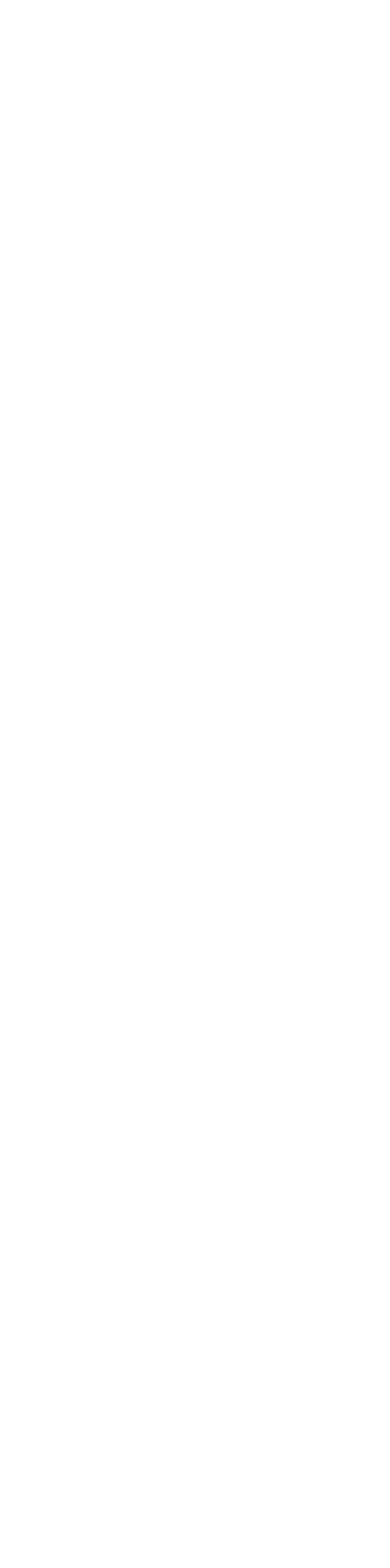
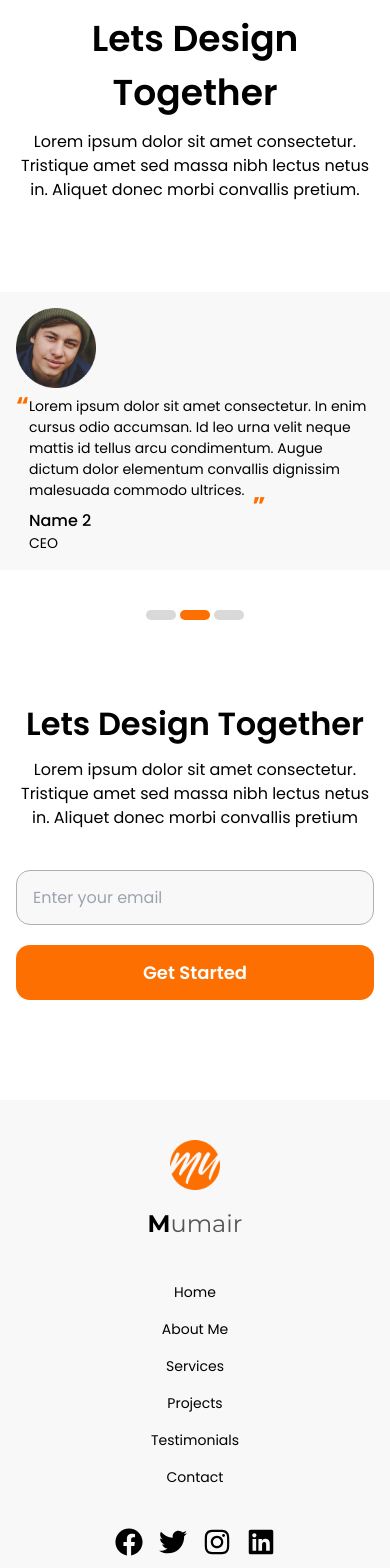
Before and after one commit to naimurk/potential-job-task, a Next.js app: page / in a window 390 px wide. Shown: the part 6080-7648 px from the top of the page. Before the commit the page ends 5992 px from the top, so only its background shows below. Built offline with nearby package versions, Linux system fonts and the light colour scheme.

Commit message:
responsive done

```diff
--- a/src/app/page.tsx
+++ b/src/app/page.tsx
@@ -16,9 +16,9 @@ const Home = () => {
        <AboutMe></AboutMe>
       <Service></Service>
       <Projects></Projects>
-      {/*<Testimonials></Testimonials>
+      <Testimonials></Testimonials>
       <Contact></Contact>
-      <Footer></Footer> */}
+      <Footer></Footer>
     </div>
   );
 };
--- a/src/components/Contact/Contact.tsx
+++ b/src/components/Contact/Contact.tsx
@@ -1,22 +1,24 @@
 const Contact = () => {
   return (
     <div className="bg-white">
-      <div className="max-w-[1420px] mx-auto  min-w-[320px] xl:px-[50px] px-4 items-center pt-[100px] poppins">
+      <div className="max-w-[1420px] mx-auto min-w-[320px] xl:px-[50px] px-4 items-center pt-[80px] md:pt-[100px] poppins">
         {/* text */}
-        <div className="text-center text-black ">
-          <h1 className="text-[65px] font-semibold">Lets Design Together</h1>
-          <p className="xl:w-[932px] mx-auto font-normal text-[21px] mt-[15px] ">
+        <div className="text-center text-black">
+          <h1 className="text-[32px] md:text-[45px] lg:text-[55px] xl:text-[65px] font-semibold">
+            Lets Design Together
+          </h1>
+          <p className="w-full md:w-[85%] lg:w-[932px] mx-auto font-normal text-[16px] md:text-[18px] lg:text-[21px] mt-[10px] md:mt-[15px]">
             Lorem ipsum dolor sit amet consectetur. Tristique amet sed massa
             nibh lectus netus in. Aliquet donec morbi convallis pretium
           </p>
           {/* input field and button */}
-          <div className="w-[932px] mx-auto flex justify-center items-center  gap-[25px] mt-[80px]">
+          <div className="w-full md:w-[85%] lg:w-[932px] mx-auto flex flex-col md:flex-row justify-center items-center gap-[20px] md:gap-[25px] mt-[40px] md:mt-[60px] lg:mt-[80px]">
             <input
               type="text"
-              className="w-[627px] h-[75px] bg-[#F8F8F8] rounded-[14px] border border-[#AFAFAF] px-4 text-[18px] outline-none"
+              className="w-full md:w-[60%] lg:w-[627px] h-[55px] md:h-[65px] lg:h-[75px] bg-[#F8F8F8] rounded-[14px] border border-[#AFAFAF] px-4 text-[16px] md:text-[18px] outline-none"
               placeholder="Enter your email"
             />
-            <button className="w-[222px] h-[75px] bg-[#FD6F00] rounded-[14px] text-white text-[21px] font-semibold flex justify-center items-center">
+            <button className="w-full md:w-[40%] lg:w-[222px] h-[55px] md:h-[65px] lg:h-[75px] bg-[#FD6F00] rounded-[14px] text-white text-[18px] md:text-[20px] lg:text-[21px] font-semibold flex justify-center items-center">
               Get Started
             </button>
           </div>
--- a/src/components/Footer/Footer.tsx
+++ b/src/components/Footer/Footer.tsx
@@ -1,16 +1,14 @@
 import Image from "next/image";
 import React from "react";
 import logo from "@/assests/Subtract.png";
-import { FaFacebook } from "react-icons/fa6";
-import { FaTwitter } from "react-icons/fa";
-import { FaInstagram } from "react-icons/fa";
-import { FaLinkedin } from "react-icons/fa";
+import { FaFacebook, FaTwitter, FaInstagram, FaLinkedin } from "react-icons/fa";
+
 const Footer = () => {
   return (
-    <div className="bg-[#F8F8F8] mt-[100px] ">
-      <div className="max-w-[1420px] mx-auto min-w-[320px] xl:px-[50px] px-4 flex flex-col justify-center items-center gap-y-[80px] h-[468px] ">
+    <div className="bg-[#F8F8F8] mt-[100px]">
+      <div className="max-w-[1420px] mx-auto min-w-[320px] xl:px-[50px] px-4 flex flex-col justify-center items-center gap-y-[40px] md:gap-y-[60px] lg:gap-y-[80px] h-auto py-10 md:py-[100px]">
         {/* First div - Logo and Heading */}
-        <div className="flex justify-center items-center gap-x-4 md:gap-x-6 ">
+        <div className="flex flex-col md:flex-row justify-center items-center gap-y-4 gap-x-4 md:gap-x-6">
           <Image
             src={logo}
             alt="logo"
@@ -18,14 +16,14 @@ const Footer = () => {
             height={50}
             className="w-[50px] h-[50px] md:w-[70px] md:h-[66px]"
           />
-          <h1 className="text-[24px]  md:text-[36px] lg:text-[48px] font-normal montserrat text-[#545454]">
+          <h1 className="text-[24px] md:text-[36px] lg:text-[48px] font-normal montserrat text-[#545454]">
             <span className="font-bold text-black">M</span>umair
           </h1>
         </div>
 
-        {/* Second div - Menu and Button (Desktop) */}
-        <div className="hidden xl:flex justify-center items-center space-x-4 md:space-x-6 lg:space-x-8 poppins text-[14px] md:text-[18px] lg:text-[21px] ">
-          <ul className="flex items-center gap-x-4 md:gap-x-6 lg:gap-x-[40px]">
+        {/* Second div - Menu and Button (Responsive) */}
+        <div className="flex flex-col lg:flex-row justify-center items-center space-y-4 lg:space-y-0 space-x-4 md:space-x-6 lg:space-x-8 poppins text-[14px] md:text-[16px] lg:text-[21px]">
+          <ul className="flex flex-col md:flex-row items-center gap-y-4 md:gap-x-6 lg:gap-x-[40px]">
             <li className="cursor-pointer hover:text-gray-500">Home</li>
             <li className="cursor-pointer hover:text-gray-500">About Me</li>
             <li className="cursor-pointer hover:text-gray-500">Services</li>
@@ -35,15 +33,21 @@ const Footer = () => {
           </ul>
         </div>
 
-        <div className="   flex justify-center items-center gap-x-[25px]   ">
-          <FaFacebook size={32.48}></FaFacebook>
-          <FaTwitter size={32.48}></FaTwitter>
-          <FaInstagram size={32.48}></FaInstagram>
-          <FaLinkedin size={32.48}></FaLinkedin>
+        {/* Social Media Icons */}
+        <div className="flex justify-center items-center gap-x-4 md:gap-x-[25px]">
+          <FaFacebook size={28} />
+          <FaTwitter size={28} />
+          <FaInstagram size={28} />
+          <FaLinkedin size={28} />
         </div>
       </div>
-      <div className="w-full flex justify-center bg-[#545454] h-[84px] items-center mt-[62px] poppins text-[21px] font-bold text-white ">
-        <p>© 2023 <span className="text-[#FD6F00]">Mumair</span> All Rights Reserved , Inc.</p>
+
+      {/* Footer Bottom Bar */}
+      <div className="w-full flex justify-center bg-[#545454] h-auto py-4 md:py-[20px] items-center mt-[40px] md:mt-[62px] poppins text-[16px] md:text-[18px] lg:text-[21px] font-bold text-white text-center">
+        <p>
+          © 2023 <span className="text-[#FD6F00]">Mumair</span> All Rights
+          Reserved, Inc.
+        </p>
       </div>
     </div>
   );
--- a/src/components/Testimonials/Testimonials.tsx
+++ b/src/components/Testimonials/Testimonials.tsx
@@ -51,11 +51,13 @@ const Testimonials = () => {
 
   return (
     <div className="w-full flex flex-col relative items-center pt-[100px] poppins">
-      <div className="w-full text-center">
-        <h1 className="text-[65px] font-semibold">Lets Design Together</h1>
-        <p className="xl:w-[932px] mx-auto font-normal text-[21px] mt-[15px] ">
+      <div className="w-full text-center px-4">
+        <h1 className="text-[36px] md:text-[50px] lg:text-[65px] font-semibold">
+          Lets Design Together
+        </h1>
+        <p className="w-full lg:w-[932px] mx-auto font-normal text-[16px] md:text-[18px] lg:text-[21px] mt-[10px] lg:mt-[15px]">
           Lorem ipsum dolor sit amet consectetur. Tristique amet sed massa nibh
-          lectus netus in. Aliquet donec morbi convallis pretium
+          lectus netus in. Aliquet donec morbi convallis pretium.
         </p>
       </div>
 
@@ -63,7 +65,7 @@ const Testimonials = () => {
       <div className="w-full mt-[90px] overflow-hidden flex justify-center items-center relative max-w-[1520px] mx-auto">
         {/* Previous image */}
         <div
-          className="absolute left-0 flex items-center opacity-20 transition-opacity duration-500"
+          className="absolute left-0 hidden xl:flex items-center opacity-20 transition-opacity duration-500"
           style={{ transform: "translateX(-80%)", width: "calc(50% - 40px)" }}
         >
           <Image
@@ -95,27 +97,30 @@ const Testimonials = () => {
         </div>
 
         {/* Current image */}
-        <div className="bg-[#F8F8F8] w-[1087px] pl-[48px] pr-[77px] py-[55px] flex items-center gap-x-[29px]  transition-all duration-500">
+        <div className="bg-[#F8F8F8] w-full md:w-[80%] lg:w-[90%] xl:w-[1087px] pl-4 pr-4 py-4 md:pl-[30px] md:pr-[40px] md:py-[35px] lg:pl-[48px] lg:pr-[77px] lg:py-[55px] flex flex-col lg:flex-row lg:items-center gap-x-4 md:gap-x-6 lg:gap-x-[29px] transition-all duration-500">
           <Image
             src={testimonialsContent[activeIndex].img}
             alt="current testimonial"
-            width={235}
-            height={235}
+            width={100}
+            height={100}
+            className="w-[80px] h-[80px] md:w-[150px] md:h-[150px] lg:w-[235px] lg:h-[235px]"
           />
           <div>
             {/* Quote Styling */}
             <div className="flex items-start">
-              <span className="font-bold text-[32px] text-[#FD6F00] ">“</span>
-              <div className="mt-[25px] text-[21px]">
+              <span className="font-bold text-[24px] md:text-[28px] lg:text-[32px] text-[#FD6F00] ">
+                “
+              </span>
+              <div className="mt-2 md:mt-[15px] text-[14px] md:text-[18px] lg:text-[21px]">
                 {testimonialsContent[activeIndex].describe}
-                <span className="mt-[9px] ml-[9px] absolute font-bold text-[32px] text-[#FD6F00]">
+                <span className="mt-2 md:mt-[9px] ml-2 md:ml-[9px] absolute font-bold text-[24px] md:text-[28px] lg:text-[32px] text-[#FD6F00]">
                   ”
                 </span>
-                <div className="mt-[15px]">
-                  <p className="text-[24px] font-medium">
+                <div className="mt-2 md:mt-[15px]">
+                  <p className="text-[16px] md:text-[20px] lg:text-[24px] font-medium">
                     {testimonialsContent[activeIndex].name}
                   </p>
-                  <p className="text-[19px] font-normal">
+                  <p className="text-[14px] md:text-[16px] lg:text-[19px] font-normal">
                     {testimonialsContent[activeIndex].position}
                   </p>
                 </div>
@@ -126,7 +131,7 @@ const Testimonials = () => {
 
         {/* Next image */}
         <div
-          className="absolute right-0 flex items-center opacity-20 transition-opacity duration-500"
+          className="absolute right-0 hidden xl:flex  items-center opacity-20 transition-opacity duration-500"
           style={{ transform: "translateX(80%)", width: "calc(50% - 40px)" }}
         >
           <Image
@@ -159,11 +164,11 @@ const Testimonials = () => {
       </div>
 
       {/* Pagination */}
-      <div className="flex justify-center mt-[85px] gap-2">
+      <div className="flex justify-center mt-[40px] md:mt-[60px] lg:mt-[85px] gap-1 md:gap-2">
         {testimonialsContent.map((_, index) => (
           <span
             key={index}
-            className={`w-[57px] h-[16px] rounded-[8px] ${
+            className={`w-[30px] h-[10px] md:w-[40px] md:h-[12px] lg:w-[57px] lg:h-[16px] rounded-[8px] ${
               index === activeIndex ? "bg-[#FD6F00]" : "bg-[#D9D9D9]"
             }`}
           ></span>
```
